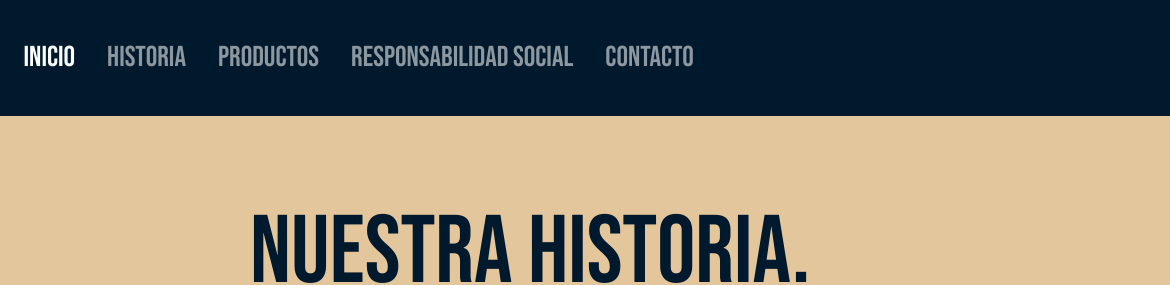
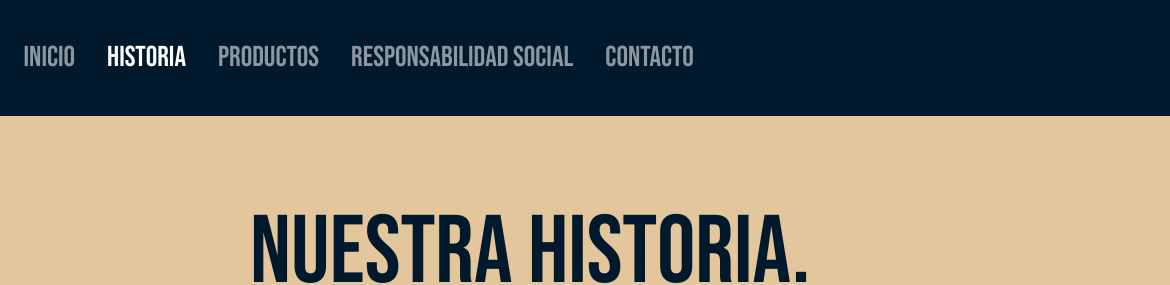
Before and after one commit to juangiazitzian/DesarrolloWeb2023UADE, a plain HTML site: page pages/historia.html in a window 1280 px wide. Shown: the top 285 px of the page, 110-1280 px from the left. Drawn offline with nearby package versions, Linux system fonts and the light colour scheme.

Commit message:
Arreglo active navbar

```diff
--- a/pages/historia.html
+++ b/pages/historia.html
@@ -29,10 +29,10 @@
       <div class="collapse navbar-collapse" id="navbarNav">
         <ul class="navbar-nav">
           <li class="nav-item">
-            <a class="nav-link active" aria-current="page" href="../index.html">Inicio</a>
+            <a class="nav-link" aria-current="page" href="../index.html">Inicio</a>
           </li>
           <li class="nav-item">
-            <a class="nav-link" href="historia.html">Historia</a>
+            <a class="nav-link active" href="historia.html">Historia</a>
           </li>
           <li class="nav-item">
             <a class="nav-link" href="productos.html">Productos</a>
```
